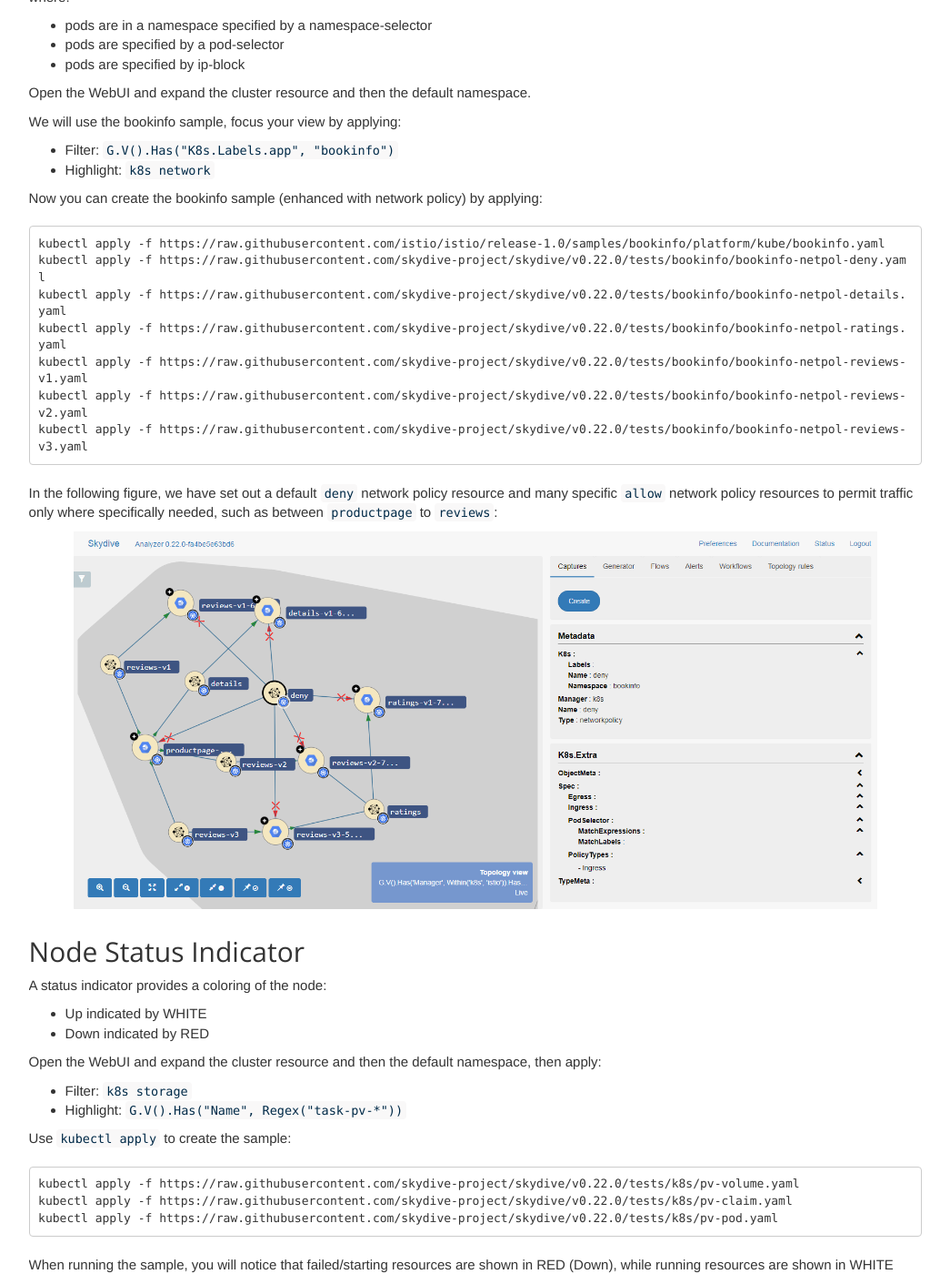
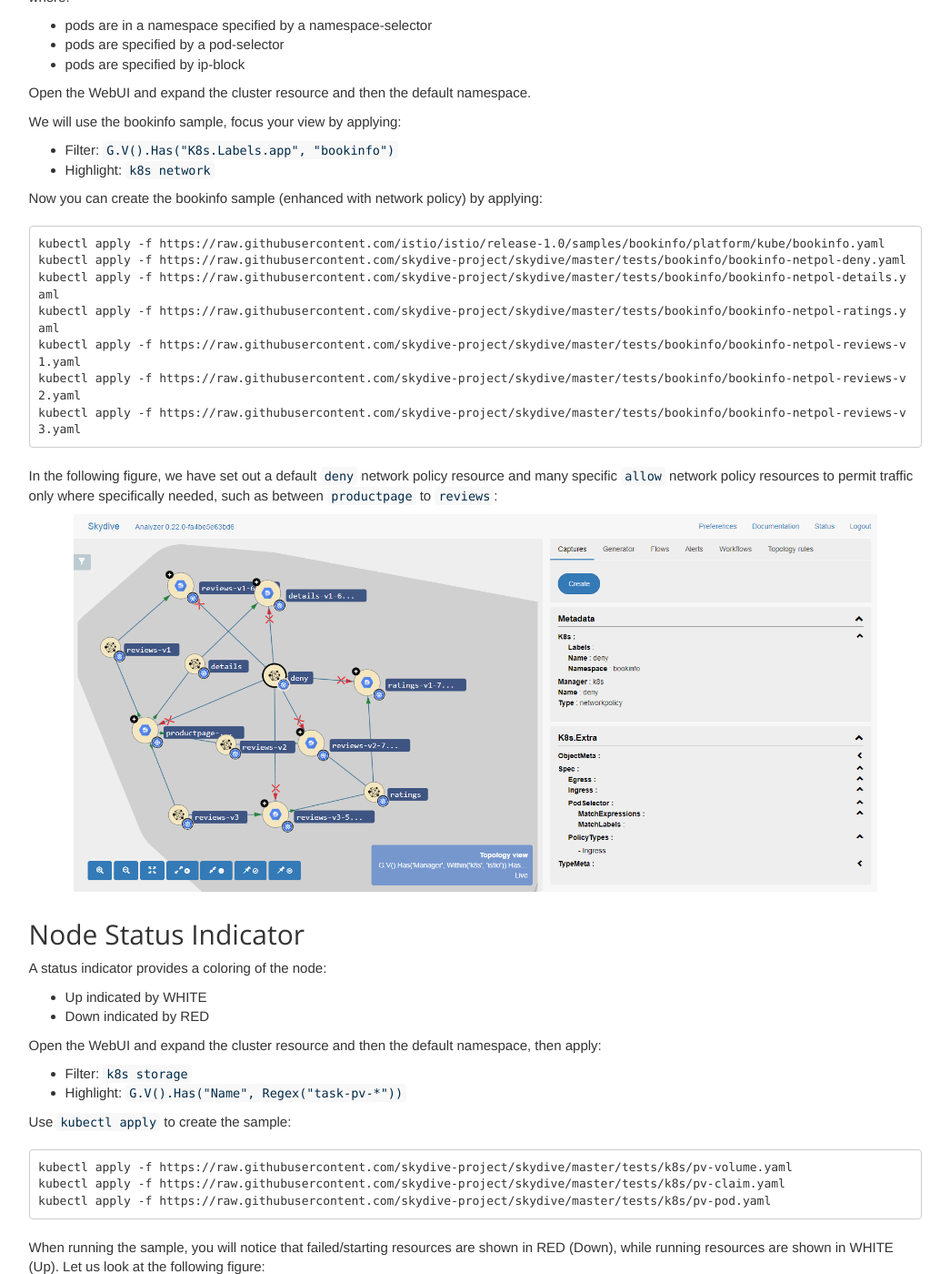
Before and after one commit to skydive-project/skydive.network, a Jekyll site: the page built from blog/k8s-probe.md, in a window 1280 px wide and 1400 px high, scrolled down 3683 px. Shown: the whole window at 91% size, without its empty margins (117-1162 px from the left). Built offline with Jekyll 4.4.1, drawn with Linux system fonts in a browser that asks for light colours; nearby versions of some CDN libraries; some of the changed lines change nothing that is shown; some of the changed text lies outside the part shown.

Commit message:
Fix Kubernetes template URL

````diff
--- a/blog/k8s-probe.md
+++ b/blog/k8s-probe.md
@@ -24,7 +24,7 @@
 Now you can setup Skydive on the cluster using `kubectl apply`:
 
 ```
-kubectl apply -f https://raw.githubusercontent.com/skydive-project/skydive/v0.22.0/contrib/kubernetes/skydive.yaml
+kubectl apply -f https://raw.githubusercontent.com/skydive-project/skydive/master/contrib/kubernetes/skydive.yaml
 ```
 This will result in the deployment of:
 - **Skydive agent (one per node):** collecting host/node information via node
@@ -208,12 +208,12 @@
 
 ```
 kubectl apply -f https://raw.githubusercontent.com/istio/istio/release-1.0/samples/bookinfo/platform/kube/bookinfo.yaml
-kubectl apply -f https://raw.githubusercontent.com/skydive-project/skydive/v0.22.0/tests/bookinfo/bookinfo-netpol-deny.yaml
-kubectl apply -f https://raw.githubusercontent.com/skydive-project/skydive/v0.22.0/tests/bookinfo/bookinfo-netpol-details.yaml
-kubectl apply -f https://raw.githubusercontent.com/skydive-project/skydive/v0.22.0/tests/bookinfo/bookinfo-netpol-ratings.yaml
-kubectl apply -f https://raw.githubusercontent.com/skydive-project/skydive/v0.22.0/tests/bookinfo/bookinfo-netpol-reviews-v1.yaml
-kubectl apply -f https://raw.githubusercontent.com/skydive-project/skydive/v0.22.0/tests/bookinfo/bookinfo-netpol-reviews-v2.yaml
-kubectl apply -f https://raw.githubusercontent.com/skydive-project/skydive/v0.22.0/tests/bookinfo/bookinfo-netpol-reviews-v3.yaml
+kubectl apply -f https://raw.githubusercontent.com/skydive-project/skydive/master/tests/bookinfo/bookinfo-netpol-deny.yaml
+kubectl apply -f https://raw.githubusercontent.com/skydive-project/skydive/master/tests/bookinfo/bookinfo-netpol-details.yaml
+kubectl apply -f https://raw.githubusercontent.com/skydive-project/skydive/master/tests/bookinfo/bookinfo-netpol-ratings.yaml
+kubectl apply -f https://raw.githubusercontent.com/skydive-project/skydive/master/tests/bookinfo/bookinfo-netpol-reviews-v1.yaml
+kubectl apply -f https://raw.githubusercontent.com/skydive-project/skydive/master/tests/bookinfo/bookinfo-netpol-reviews-v2.yaml
+kubectl apply -f https://raw.githubusercontent.com/skydive-project/skydive/master/tests/bookinfo/bookinfo-netpol-reviews-v3.yaml
 ```
 
 In the following figure, we have set out a default `deny` network
@@ -240,9 +240,9 @@
 Use `kubectl apply` to create the sample:
 
 ```
-kubectl apply -f https://raw.githubusercontent.com/skydive-project/skydive/v0.22.0/tests/k8s/pv-volume.yaml
-kubectl apply -f https://raw.githubusercontent.com/skydive-project/skydive/v0.22.0/tests/k8s/pv-claim.yaml
-kubectl apply -f https://raw.githubusercontent.com/skydive-project/skydive/v0.22.0/tests/k8s/pv-pod.yaml
+kubectl apply -f https://raw.githubusercontent.com/skydive-project/skydive/master/tests/k8s/pv-volume.yaml
+kubectl apply -f https://raw.githubusercontent.com/skydive-project/skydive/master/tests/k8s/pv-claim.yaml
+kubectl apply -f https://raw.githubusercontent.com/skydive-project/skydive/master/tests/k8s/pv-pod.yaml
 ```
 When running the sample, you will notice that failed/starting resources are
 shown in RED (Down), while running resources are shown in WHITE (Up). Let us
@@ -279,8 +279,8 @@
 
 ```
 kubectl create secret generic mysql-pass --from-literal password=abc123
-kubectl apply -f https://raw.githubusercontent.com/skydive-project/skydive/v0.22.0/tests/k8s/mysql-deployment.yaml
-kubectl apply -f https://raw.githubusercontent.com/skydive-project/skydive/v0.22.0/tests/k8s/wordpress-deployment.yaml
+kubectl apply -f https://raw.githubusercontent.com/skydive-project/skydive/master/tests/k8s/mysql-deployment.yaml
+kubectl apply -f https://raw.githubusercontent.com/skydive-project/skydive/master/tests/k8s/wordpress-deployment.yaml
 ```
 
 Updating passwords on any landscape is standard practice and is
@@ -303,7 +303,7 @@
 First, we need to install the Skydive binary:
 
 ```
-wget -L0 https://github.com/skydive-project/skydive/releases/download/v0.22.0/skydive
+wget -L0 https://github.com/skydive-project/skydive/releases/download/master/skydive
 chmod +x skydive
 sudo mv skydive /usr/local/bin/skydive
 ```
````
